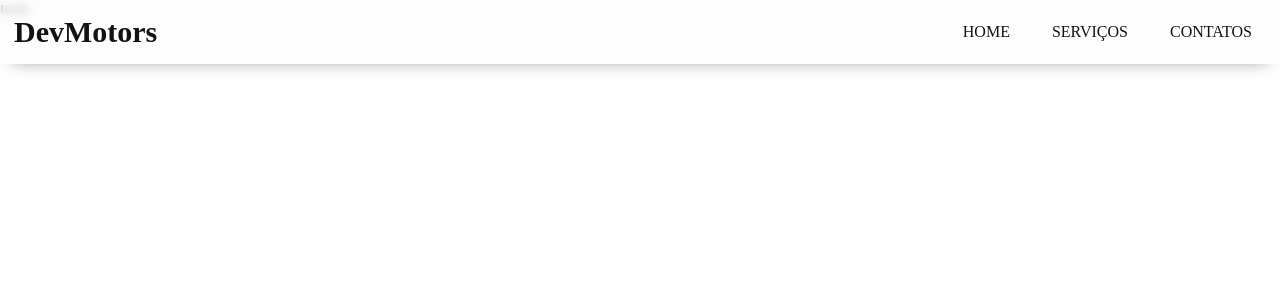
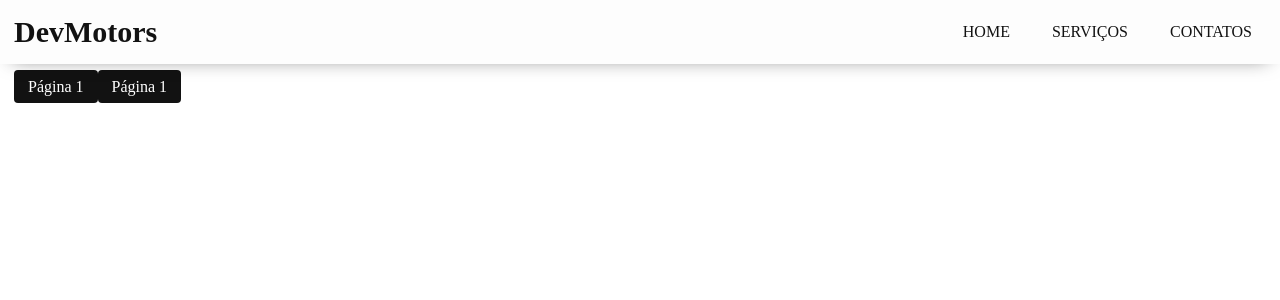
Before and after one commit to tpessoa10/devmotors, a Next.js app: page / in a window 1280 px wide. Shown: the top 300 px of the page. Built offline with nearby package versions, Linux system fonts and the light colour scheme.

Commit message:
Criando submenu

```diff
--- a/src/app/page.tsx
+++ b/src/app/page.tsx
@@ -1,10 +1,9 @@
-import Image from "next/image";
-import styles from "./page.module.css";
+import { Submenu } from "@/components/home/submenu";
 
 export default function Home() {
   return (
     <div>
-        teste
+      <Submenu/>
     </div>
   );
 }
--- /dev/null
+++ b/src/components/home/submenu/index.tsx
@@ -0,0 +1,24 @@
+import Link from "next/link"
+import styles from "./styles.module.scss"
+import { X, Menu } from "lucide-react"
+
+export function Submenu(){
+    return (
+        <section className={styles.submenu}>
+            <div className={styles.submenuIcon}>
+                <Menu size={34} color="#121212"/>
+                Menu
+            </div>
+            <ul className={styles.ul}>
+                <li>
+                    <Link href={"/"}>
+                        Página 1
+                    </Link>
+                    <Link href="/">
+                        Página 1
+                    </Link>
+                </li>
+            </ul>
+        </section>
+    )
+}
--- /dev/null
+++ b/src/components/home/submenu/styles.module.scss
@@ -0,0 +1,39 @@
+.submenu{
+    margin: 0 auto;
+    max-width: 1280px;
+    padding: 64px 14px 4px 14px;
+}
+
+.submenuIcon{
+    display: none;
+    gap: 14px;
+    align-items: center;
+    font-size: 18px;
+    font-weight: bold;
+    cursor: pointer;
+}
+
+.ul{
+    display: none;
+    list-style: none;
+    padding: 14px 0;
+
+    li a{
+        background-color: #121212;
+        color: #fff;
+        padding: 8px 14px;
+        border-radius: 4px;
+    }
+}
+
+@media (min-width:768px) {
+    .ul{
+        display: flex;
+    }
+}
+
+@media (max-width:768px) {
+    .submenu{
+        display: inline-flex;
+    }
+}
```
